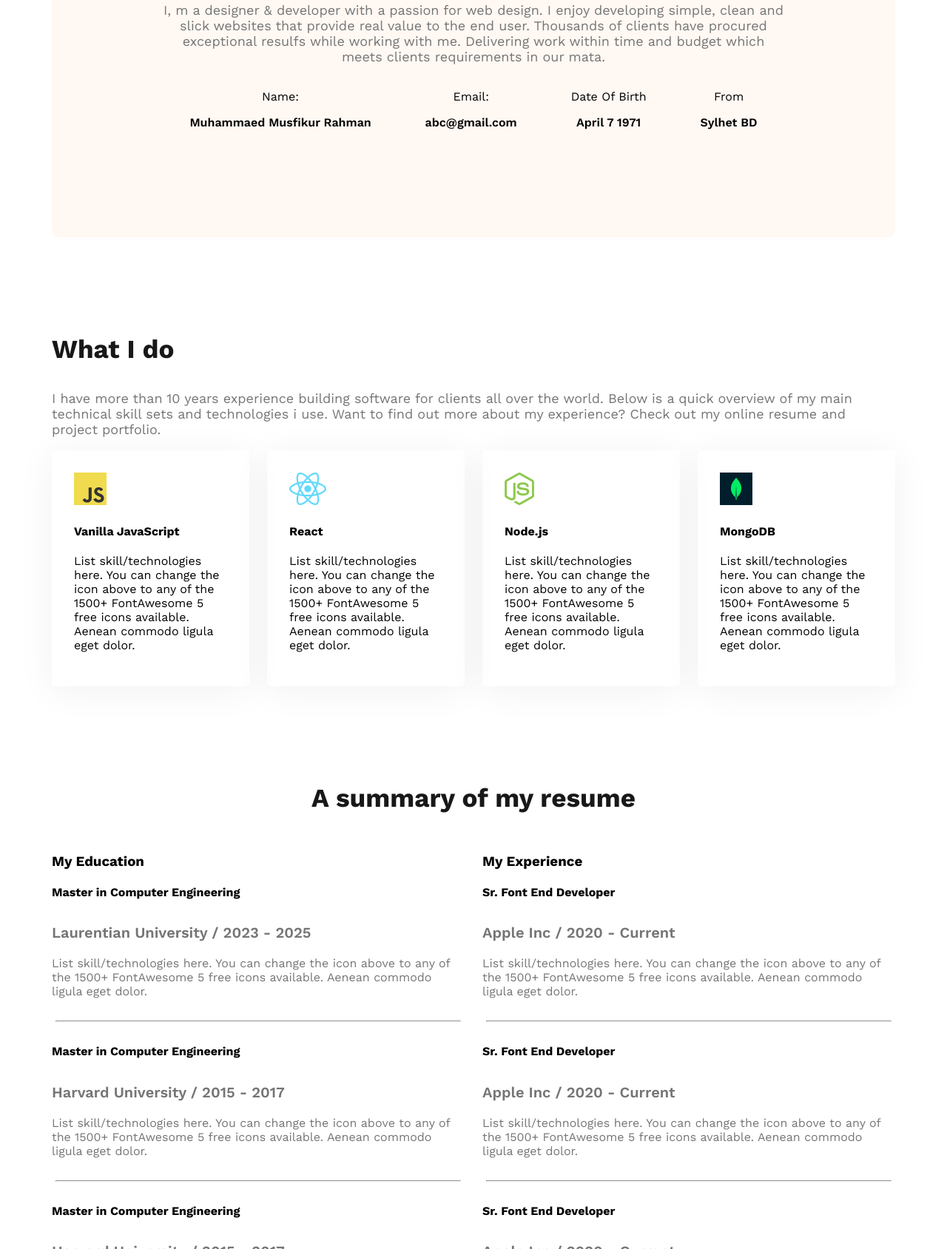
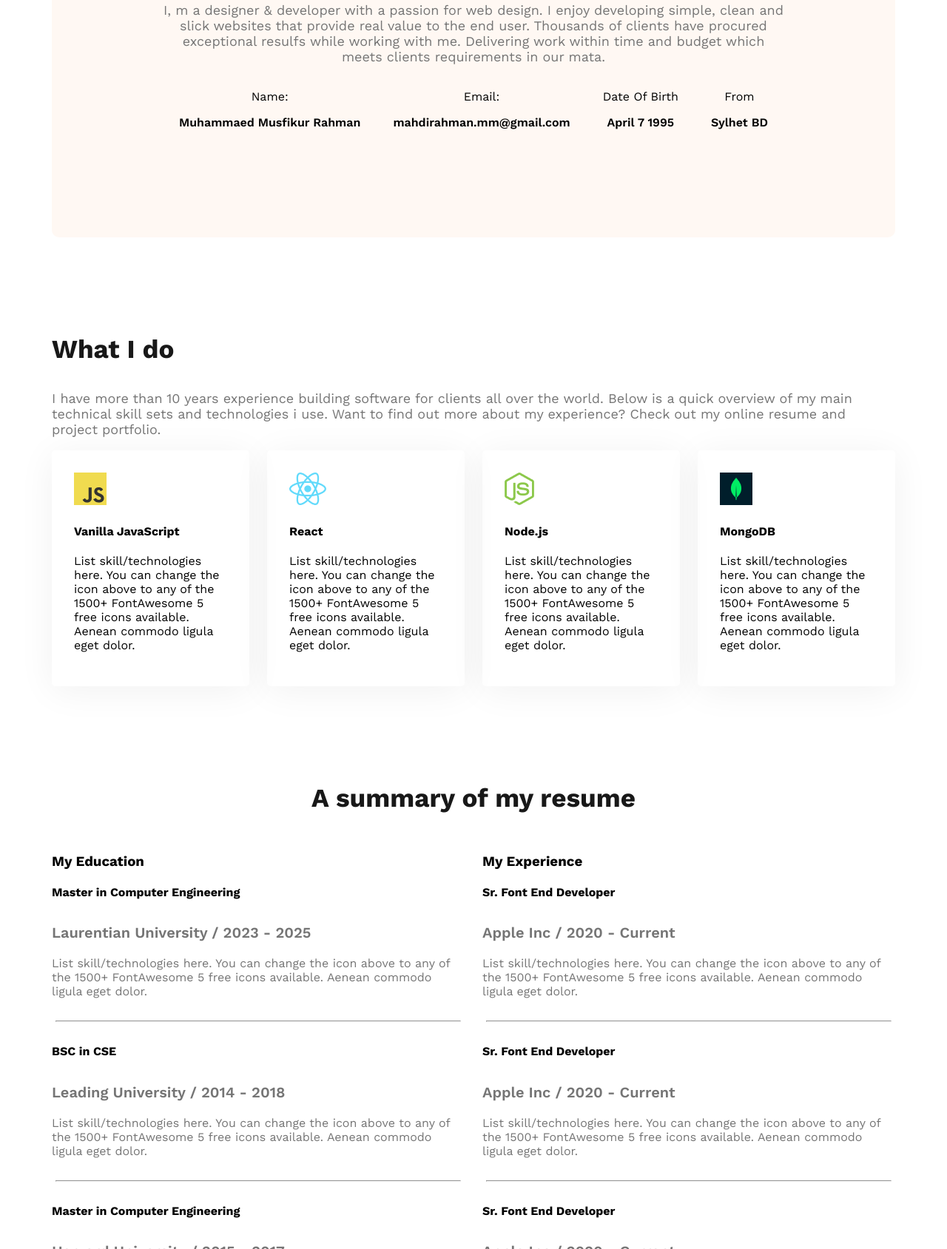
Before and after one commit to M-A-H-DD-I/web-dev-portfolio, a plain HTML site: page indexx.html in a window 1280 px wide. Shown: the part 1191-2880 px from the top of the page at 74% size. Drawn offline with nearby package versions, Linux system fonts and the light colour scheme.

Commit message:
content changed

```diff
--- a/indexx.html
+++ b/indexx.html
@@ -23,7 +23,7 @@
         </nav>
         <div class="banner">
             <div class="banner-content">
-                <h4 class="banner-greetings dark-2">Hi, I  am</h4>
+                <h4 class="banner-greetings dark-2">Hi, I am</h4>
                 <h1 class="banner-title">Muhammaed Musfikur Rahman</h1>
                 <p class="banner-description">Shot what able cold new see hold.Friendly as an betrayed formerly he. Morning because as to society behaved moments.</p>
                 <button class="btn-primary"> <i class="fa-solid fa-download"></i> download cv</button>
@@ -43,11 +43,11 @@
                 </div>
                 <div class="about-item">
                     <p class="item-title">Email:</p>
-                    <p class="item-description">abc@gmail.com</p>
+                    <p class="item-description">mahdirahman.mm@gmail.com</p>
                 </div>
                 <div class="about-item">
                     <p class="item-title">Date Of Birth</p>
-                    <p class="item-description">April 7 1971</p>
+                    <p class="item-description">April 7 1995</p>
                 </div>
                 <div class="about-item">
                     <p class="item-title">From</p>
@@ -96,8 +96,8 @@
                     </div>
                     <hr>
                     <div class="experience">
-                        <h4 class="experience-title">Master in Computer Engineering</h4>
-                        <h5 class="experience-sub-title">Harvard University / 2015 - 2017</h5>
+                        <h4 class="experience-title">BSC in CSE</h4>
+                        <h5 class="experience-sub-title">Leading University / 2014 - 2018</h5>
                         <div class="experience-description">List skill/technologies here. You can change the icon above
                             to any of the 1500+ FontAwesome 5 free icons available. Aenean commodo ligula eget dolor.</div>
                     </div>
```
